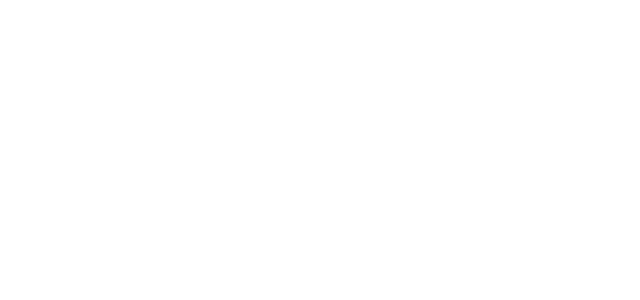
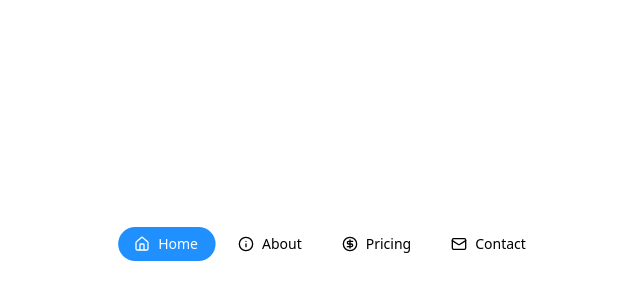
Before and after one commit to anth0nycodes/design-stuff, a Next.js app: page / in a window 1280 px wide. Shown: the part 156-456 px from the top of the page, without its empty margins (310-950 px from the left). Built offline with nearby package versions, Linux system fonts and the light colour scheme.

Commit message:
add clip path navlinks

```diff
--- a/src/app/page.tsx
+++ b/src/app/page.tsx
@@ -1,9 +1,9 @@
-import { VerticalComparisonSlider } from "@/components/vertical-comparison-slider";
+import { Navlinks } from "@/components/navlinks";
 
 export default function Home() {
   return (
     <div className="flex h-screen items-center justify-center">
-      <VerticalComparisonSlider />
+      <Navlinks />
     </div>
   );
 }
--- a/src/components/hold-to-delete.tsx
+++ b/src/components/hold-to-delete.tsx
@@ -5,7 +5,7 @@
 export function HoldToDelete() {
   return (
     <button className="group relative flex h-10 cursor-pointer items-center gap-2 overflow-clip rounded-full bg-[#F6F5F5] px-6 font-medium text-[#21201C] transition-transform duration-160 ease-[cubic-bezier(0.25,0.46,0.45,0.94)] active:scale-97">
-      <div className="group-active: absolute inset-0 flex items-center justify-center gap-2 bg-[#FFDBDC] text-[#E5484D] transition-[clip-path] duration-200 ease-out [clip-path:inset(0_100%_0_0)] group-active:duration-1500 group-active:ease-linear group-active:[clip-path:inset(0_0_0_0)]">
+      <div className="absolute inset-0 flex items-center justify-center gap-2 bg-[#FFDBDC] text-[#E5484D] transition-[clip-path] duration-200 ease-out [clip-path:inset(0_100%_0_0)] group-active:duration-1500 group-active:ease-linear group-active:[clip-path:inset(0_0_0_0)]">
         <Trash2 className="size-4" aria-hidden />
         Hold to delete
       </div>
--- /dev/null
+++ b/src/components/navlinks.tsx
@@ -0,0 +1,84 @@
+"use client";
+
+import { useEffect, useRef, useState } from "react";
+import { CircleDollarSign, Home, Info, Mail } from "lucide-react";
+
+export function Navlinks() {
+  const [activeTab, setActiveTab] = useState("Home");
+  const clipContainerRef = useRef<HTMLDivElement | null>(null);
+  const activeTabElementRef = useRef<HTMLButtonElement | null>(null);
+
+  const NAVLINKS = [
+    {
+      label: "Home",
+      icon: Home,
+    },
+    {
+      label: "About",
+      icon: Info,
+    },
+    {
+      label: "Pricing",
+      icon: CircleDollarSign,
+    },
+    {
+      label: "Contact",
+      icon: Mail,
+    },
+  ];
+
+  useEffect(() => {
+    const clipContainer = clipContainerRef.current;
+    const activeTabElement = activeTabElementRef.current;
+    if (!clipContainer || !activeTabElement) return;
+    const clipContainerRect = clipContainer.getBoundingClientRect();
+    const { offsetLeft, offsetWidth } = activeTabElement;
+    console.log("offsetLeft:", offsetLeft);
+    const clipLeftPercentage = (offsetLeft / clipContainerRect.width) * 100;
+    const clipRightPercentage =
+      100 - ((offsetLeft + offsetWidth) / clipContainerRect.width) * 100;
+    clipContainer.style.clipPath = `inset(0 ${clipRightPercentage.toFixed()}% 0 ${clipLeftPercentage.toFixed()}% round 17px)`;
+  }, [activeTab]);
+
+  return (
+    <div className="relative flex text-sm font-medium">
+      <ul className="flex items-center gap-2">
+        {NAVLINKS.map((link) => (
+          <li key={link.label}>
+            <button
+              ref={activeTab === link.label ? activeTabElementRef : null}
+              onClick={() => setActiveTab(link.label)}
+              className="flex cursor-pointer items-center gap-2 px-4 py-1.75"
+            >
+              <link.icon className="h-4 w-4" aria-hidden />
+              {link.label}
+            </button>
+          </li>
+        ))}
+      </ul>
+      <div
+        ref={clipContainerRef}
+        className="absolute bg-[#2090ff] text-white transition-[clip-path] duration-250 ease-[ease]"
+        style={{
+          clipPath: `inset(0px 78% 0px 0% round 17px)`,
+        }}
+        aria-hidden
+      >
+        <ul className="flex items-center gap-2">
+          {NAVLINKS.map((link) => (
+            <li key={link.label}>
+              <button
+                onClick={() => setActiveTab(link.label)}
+                className="flex cursor-pointer items-center gap-2 px-4 py-1.75"
+                tabIndex={-1}
+              >
+                <link.icon className="h-4 w-4" aria-hidden />
+                {link.label}
+              </button>
+            </li>
+          ))}
+        </ul>
+      </div>
+    </div>
+  );
+}
```
